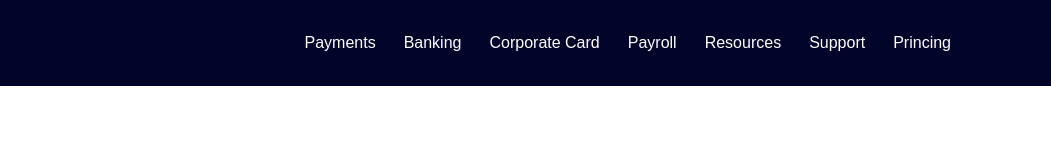
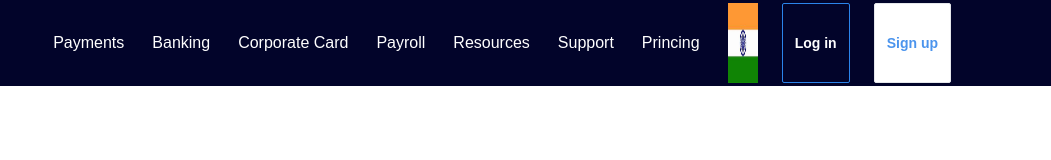
Before and after one commit to ashupal-career/Learning-Tailwind-CSS, a website built with Vite: page index.html in a window 1280 px wide. Shown: the full height of the page, 229-1280 px from the left. Built offline with nearby package versions, Linux system fonts and the light colour scheme.

Commit message:
Some updates in nav bar

```diff
--- a/index.html
+++ b/index.html
@@ -20,7 +20,7 @@
             <!-- logo -->
             <a href="/" class="cursor-pointer py-7 pr-7">
                 <img
-                href="./"
+                href="./images/razorpay.png"
                 width="125px"
                 height="30px">
             </a>
@@ -57,6 +57,15 @@
                     </div>
                 </li>
 
+                <div class="flex space-x-6 ">
+                    <img src="./images/OIP.jpg"
+                    width="30px"
+                    height="10px">
+
+                    <button class="py-2 px-3 font-mullish text-white  border-lightBlue border rounded-sm text-sm font-bold">Log in</button>
+                    <button class="py-2 px-3 font-mullish rounded-sm text-sm font-bold bg-white text-lightBlue300 border transition-all duration-200 hover:text-lightBlue500">Sign up</button>
+                </div>
+
             </ul>
 
         </div>
```
Also changed, not shown: images/OIP.jpg (added), images/razorpay.png (added).
